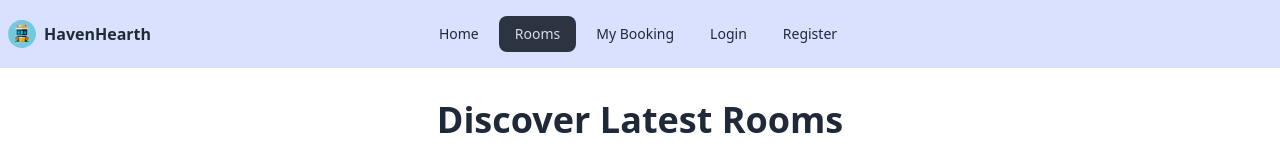
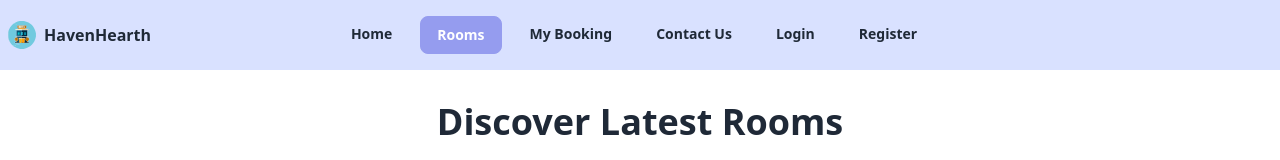
Before and after one commit to TanveerAhmed4545/react-heaven-hearth-client, a React (Vite) app: page /rooms in a window 1280 px wide. Shown: the top 160 px of the page. Built offline with nearby package versions, Linux system fonts and the light colour scheme; no server answers.

Commit message:
add contact page

```diff
--- /dev/null
+++ b/src/pages/Contact/Contact.jsx
@@ -0,0 +1,131 @@
+import { Helmet } from "react-helmet-async";
+import { FaPhoneAlt } from "react-icons/fa";
+import { IoLocation } from "react-icons/io5";
+import { MdEmail } from "react-icons/md";
+
+
+
+const Contact = () => {
+
+      return (
+        <div className=" my-5 lg:my-9">
+          <Helmet>
+            <title>Heaven Hearth || Contact</title>
+          </Helmet>
+
+          <div className="text-center py-8 px-5">
+              <h2 className="text-neutral-900 text-2xl lg:text-4xl font-extrabold">
+                Contact Us
+              </h2>
+              <p className="text-neutral-900 pt-6 w-full mx-auto lg:w-9/12">
+              For personalized assistance in finding your perfect stay, reach out to Heaven Hearth Hotel. Contact us via phone, email, or visit our office for an unparalleled luxury experience.{" "}
+              </p>
+            </div>
+
+
+
+          <div>
+            <div className="mt-6 lg:mt-12 flex gap-6 flex-col-reverse lg:flex-row px-6">
+              <form className="lg:basis-3/5 basis-full">
+                <div className="grid grid-cols-1 lg:grid-cols-2 gap-6 mb-6">
+                  <label>
+                    <span className="text-neutral-900 text-xl font-bold">
+                      Your Name
+                    </span>{" "}
+                    <br />
+                    <input
+                      className="mt-4 w-full p-5  border-0 outline-0 bg-[#e8ebf9]"
+                      type="text"
+                      placeholder="Enter your full name"
+                      required
+                    />
+                  </label>
+
+                  {/* input-2 */}
+
+                  <label>
+                    <span className="text-neutral-900 text-xl font-bold">
+                      Your Email
+                    </span>{" "}
+                    <br />
+                    <input
+                      className="mt-4 w-full p-5  border-0 outline-0 bg-[#e8ebf9]"
+                      type="email"
+                      placeholder="Enter your email"
+                      required
+                    />
+                  </label>
+
+                  {/* input-3  */}
+
+                  <label>
+                    <span className="text-neutral-900 text-xl font-bold">
+                      Subject
+                    </span>{" "}
+                    <br />
+                    <input
+                      className="mt-4 w-full p-5  border-0 outline-0 bg-[#e8ebf9]"
+                      type="text"
+                      placeholder="Enter your subject"
+                      required
+                    />
+                  </label>
+
+                  {/* input-4  */}
+
+                  <label>
+                    <span className="text-neutral-900 text-xl font-bold">
+                      Phone Number
+                    </span>{" "}
+                    <br />
+                    <input
+                      className="mt-4 w-full p-5  border-0 outline-0 bg-[#e8ebf9]"
+                      type="number"
+                      placeholder="Enter your phone number"
+                      required
+                    />
+                  </label>
+                </div>
+
+                {/* input 5  */}
+                <label>
+                  <span className="text-neutral-900 text-xl font-bold ">
+                    Message
+                  </span>{" "}
+                  <br />
+                  <textarea className="mt-4 w-full p-5 pb-36 lg:pb-64  border-0 outline-0 bg-[#e8ebf9] text-[#9CA3AF] resize-none" placeholder="Write your message">
+
+                  </textarea>
+                </label>
+
+                <button className="btn text-white rounded-none text-xl font-bold bg-[#959cef] w-full mt-6">
+                  Send Message
+                </button>
+              </form>
+
+              <div className=" border border-neutral-900 border-opacity-10 lg:p-12 p-5 lg:basis-2/5 basis-full">
+                <div className="p-6 bg-[#959cef] bg-opacity-10 ">
+                  <FaPhoneAlt className="text-2xl text-[#959cef]"></FaPhoneAlt>
+                  <p className="pt-6">Phone Number :</p>
+                  <h3 className="font-bold pt-3">(+62) 123-821-543</h3>
+                </div>
+
+                <div className="p-6 bg-[#959cef] bg-opacity-10  my-6">
+                  <MdEmail className="text-2xl text-[#959cef]"></MdEmail>
+                  <p className="pt-6">Email :</p>
+                  <h3 className="font-bold pt-3">heavenHearth@support.com</h3>
+                </div>
+
+                <div className="p-6 bg-[#959cef] bg-opacity-10 ">
+                  <IoLocation className="text-2xl text-[#959cef]"></IoLocation>
+                  <p className="pt-6">Location :</p>
+                  <h3 className="font-bold pt-3">1230 Uttara , Dhaka</h3>
+                </div>
+              </div>
+            </div>
+          </div>
+        </div>
+      );
+};
+
+export default Contact;
--- a/src/routes/Routes.jsx
+++ b/src/routes/Routes.jsx
@@ -9,6 +9,7 @@ import ErrorPage from "../pages/ErrorPage/ErrorPage";
 import RoomDetails from "../pages/RoomDetails/RoomDetails";
 import PrivateRoute from "./PrivateRoute";
 import MyReview from "../pages/MyBooking/MyReview";
+import Contact from "../pages/Contact/Contact";
 
 
 const router = createBrowserRouter([
@@ -51,6 +52,10 @@ const router = createBrowserRouter([
                 <MyReview></MyReview>
             </PrivateRoute>,
             loader: ({params})=> fetch(`http://localhost:5000/booking-review/${params.id}`)
+        },
+        {
+            path: '/contact',
+            element: <Contact></Contact>
         }
       ]
     },
--- a/src/shared/Navbar.jsx
+++ b/src/shared/Navbar.jsx
@@ -12,14 +12,52 @@ const Navbar = () => {
 
     const { user,logOut } = useContext(AuthContext);
     const links = <>
-        <li className="mr-1"><NavLink to='/'>Home</NavLink></li>
-        <li className="mr-1"><NavLink to='/rooms'>Rooms</NavLink></li>
-        <li className="mr-1"><NavLink to='/my-booking'>My Booking</NavLink></li>
+    <li><NavLink  to='/'  className={({ isActive, isPending }) =>
+         isActive
+           ? "bg-none border bg-[#959cef] text-white font-semibold border-[#959cef] mr-3"
+           : isPending
+           ? "pending"
+           : "mr-3  font-semibold"
+       }>Home</NavLink></li>
+       <li><NavLink  to='/rooms'  className={({ isActive, isPending }) =>
+         isActive
+           ? "bg-none border bg-[#959cef] text-white font-semibold border-[#959cef] mr-3"
+           : isPending
+           ? "pending"
+           : "mr-3  font-semibold"
+       }>Rooms</NavLink></li>
+       <li><NavLink  to='/my-booking'  className={({ isActive, isPending }) =>
+         isActive
+           ? "bg-none border bg-[#959cef] text-white font-semibold border-[#959cef] mr-3"
+           : isPending
+           ? "pending"
+           : "mr-3  font-semibold"
+       }>My Booking</NavLink></li>
+       <li><NavLink  to='/contact'  className={({ isActive, isPending }) =>
+         isActive
+           ? "bg-none border bg-[#959cef] text-white font-semibold border-[#959cef] mr-3"
+           : isPending
+           ? "pending"
+           : "mr-3  font-semibold"
+       }>Contact Us</NavLink></li>
+
 
         {
             !user && <>
-            <li className="mr-1"><NavLink to='/login'>Login</NavLink></li>
-            <li className="mr-1"><NavLink to='/register'>Register</NavLink></li>
+            <li><NavLink  to='/login'  className={({ isActive, isPending }) =>
+         isActive
+           ? "bg-none border bg-[#959cef] text-white font-semibold border-[#959cef] mr-3"
+           : isPending
+           ? "pending"
+           : "mr-3  font-semibold"
+       }>Login</NavLink></li>
+       <li><NavLink  to='/register'  className={({ isActive, isPending }) =>
+         isActive
+           ? "bg-none border bg-[#959cef] text-white font-semibold border-[#959cef] mr-3"
+           : isPending
+           ? "pending"
+           : "mr-3  font-semibold"
+       }>Register</NavLink></li>
             </>
         }
 
```
